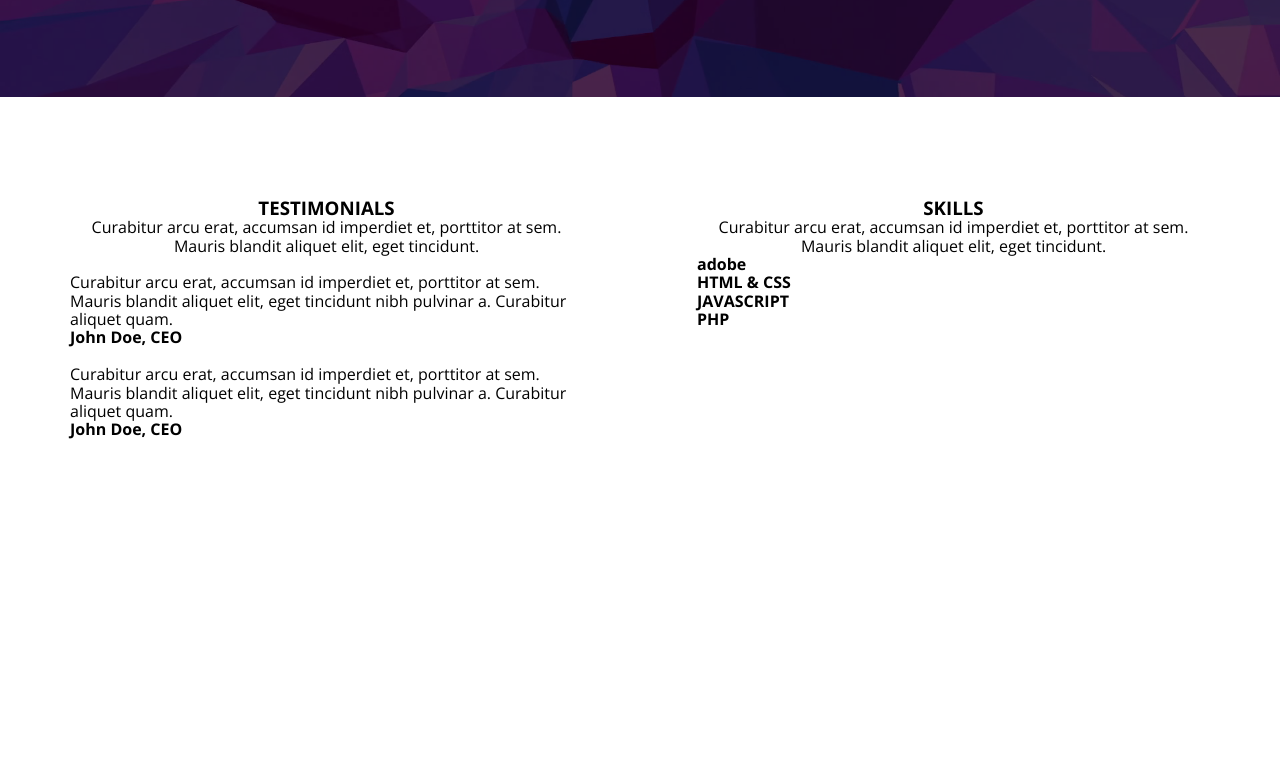
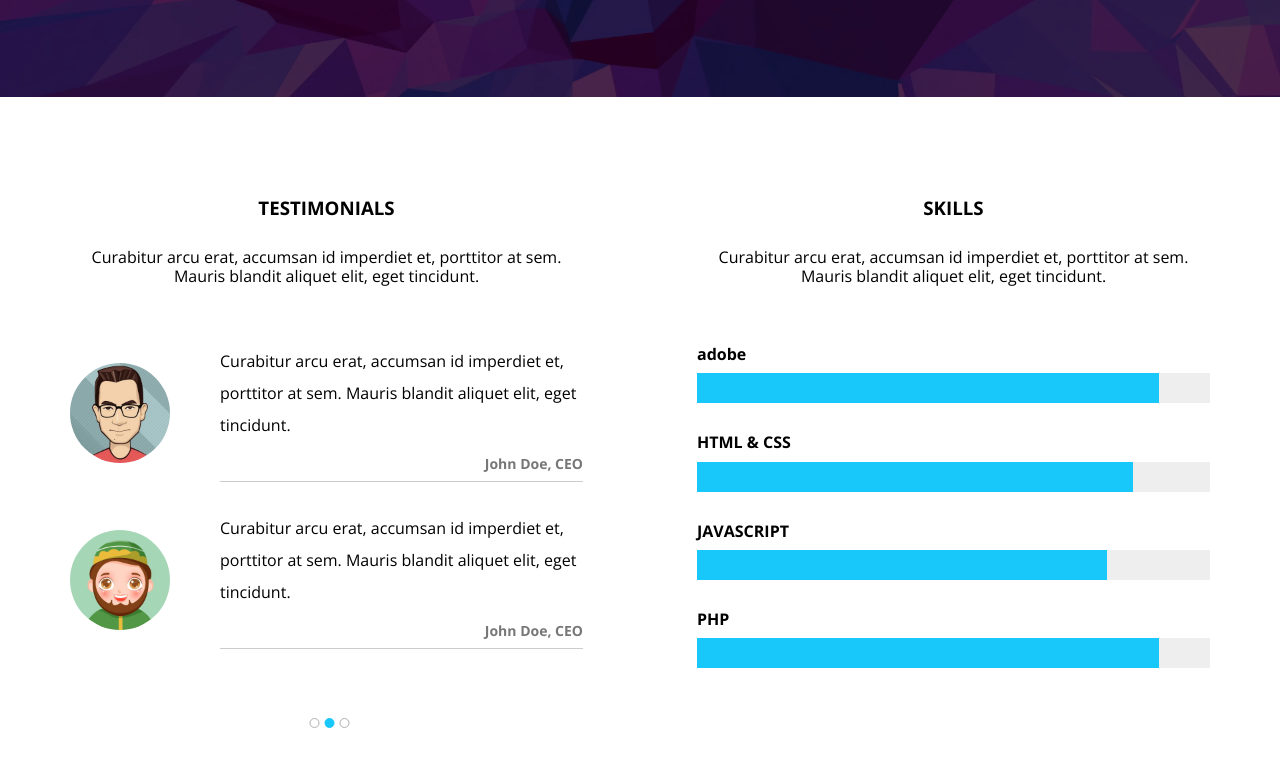
Before and after one commit to MaMasoud/Kasper-template-2, a plain HTML site: page index.html in a window 1280 px wide. Shown: the part 4975-5741 px from the top of the page. Before the commit the page ends 5514 px from the top, so only its background shows below. Drawn offline with nearby package versions, Linux system fonts and the light colour scheme.

Commit message:
end testimonilas

```diff
--- a/Css/style.css
+++ b/Css/style.css
@@ -575,12 +575,75 @@ header nav .form i{
 .our-skills .container h3, .our-skills .container h3+p{
     text-align: center;
 }
+.our-skills .container h3{
+    margin-bottom: 30px;
+}
+.our-skills .container h3+p{
+    margin-bottom: 60px;
+}
 .our-skills .container .testimonials{
     flex-basis: 45%;
+    position: relative;
 }
-
+.our-skills .container .testimonials .content{
+    display: flex;
+    align-items: center;
+    margin-bottom: 30px;
+    position: relative;
+}
+.our-skills .container .testimonials .content img{
+    width: 100px;
+    height: 100px;
+    border-radius: 50%;
+    margin-right: 50px;
+}
+.our-skills .container .testimonials .content .text{
+    border-bottom: 1px solid #ccc;
+}
+.our-skills .container .testimonials .content .text p{
+    line-height: 2;
+    margin-bottom: 40px;
+}
+.our-skills .container .testimonials .content .text h4{
+    position: absolute;
+    right: 0;
+    bottom: 10px;
+    font-size: 14px;
+    color: #777;
+}
+.our-skills .bullets{
+    position: absolute;
+    bottom: -30px;
+    left: 50%;
+    transform: translateX(-50%);
+    display: flex;
+}
+.our-skills .bullets li{
+    width: 10px;
+    height: 10px;
+    border-radius: 50%;
+    background-color: transparent;
+    margin-left: 5px;
+    border: 1px solid rgb(175, 175, 175);
+    transition: 0.3s;
+}
+.our-skills .bullets .active{
+    background-color: var(--main-color);
+    border-color: var(--main-color);
+}
 
 .our-skills .container .skills{
     flex-basis: 45%;
 }
+.our-skills .container .skills .progress{
+    margin: 10px 0 30px;
+    background-color: #eee;
+    height: 30px;
+}
+.our-skills .container .skills .progress .progress-bar{
+    background-color: var(--main-color);
+    height: 100%;
+    width: 0;
+    transition: 0.3s;
+}
 /*end Testimonials */
--- a/index.html
+++ b/index.html
@@ -245,18 +245,16 @@
                 <h3>TESTIMONIALS</h3>
                 <p>Curabitur arcu erat, accumsan id imperdiet et, porttitor at sem. Mauris blandit aliquet elit, eget tincidunt.</p>
                 <div class="content">
-                    <img src="" alt="">
+                    <img src="./images/skills-01.jpg" alt="">
                     <div class="text">
-                        <p>Curabitur arcu erat, accumsan id imperdiet et, porttitor at sem. Mauris blandit aliquet elit,
-                            eget tincidunt nibh pulvinar a. Curabitur aliquet quam.</p>
+                        <p>Curabitur arcu erat, accumsan id imperdiet et, porttitor at sem. Mauris blandit aliquet elit, eget tincidunt.</p>
                         <h4>John Doe, CEO</h4>
                     </div>
                 </div>
                 <div class="content">
-                    <img src="" alt="">
+                    <img src="./images/skills-02.jpg" alt="">
                     <div class="text">
-                        <p>Curabitur arcu erat, accumsan id imperdiet et, porttitor at sem. Mauris blandit aliquet elit,
-                            eget tincidunt nibh pulvinar a. Curabitur aliquet quam.</p>
+                        <p>Curabitur arcu erat, accumsan id imperdiet et, porttitor at sem. Mauris blandit aliquet elit, eget tincidunt.</p>
                         <h4>John Doe, CEO</h4>
                     </div>
                 </div>
```
Also changed, not shown: images/skills-01.jpg (added), images/skills-02.jpg (added).
